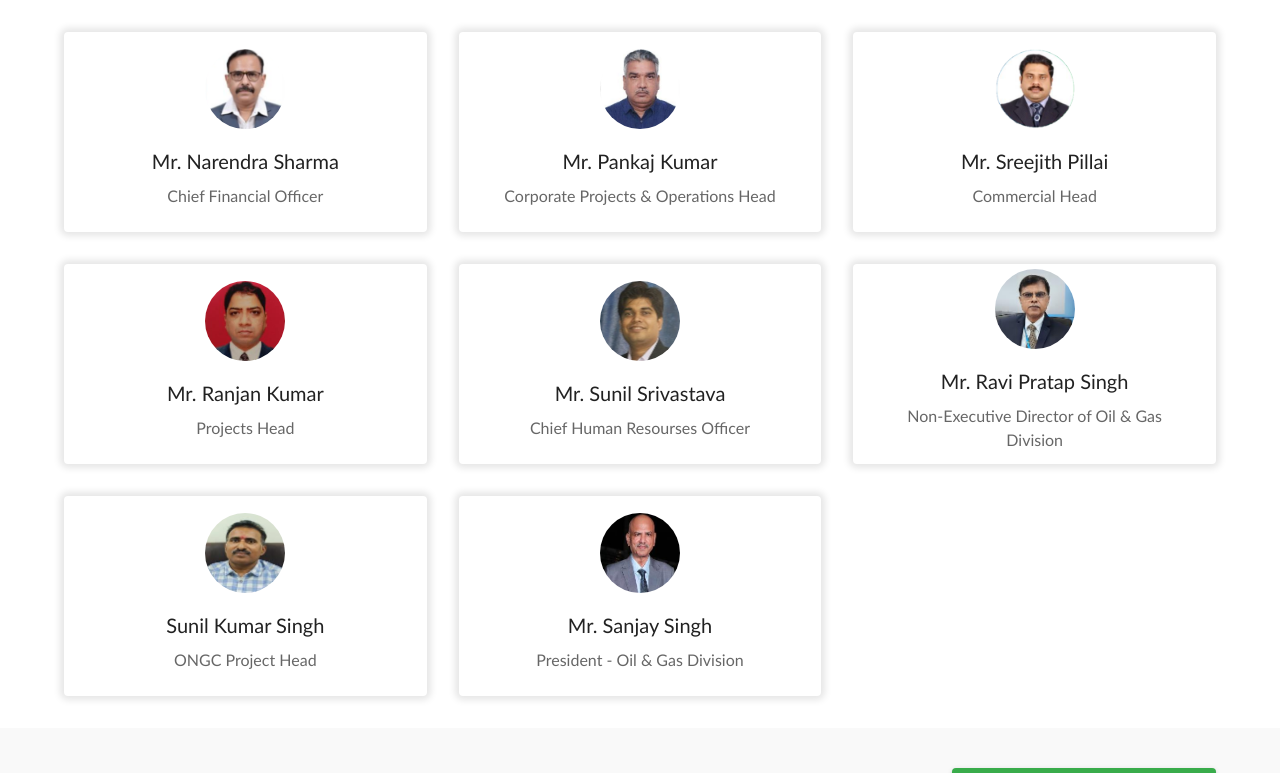
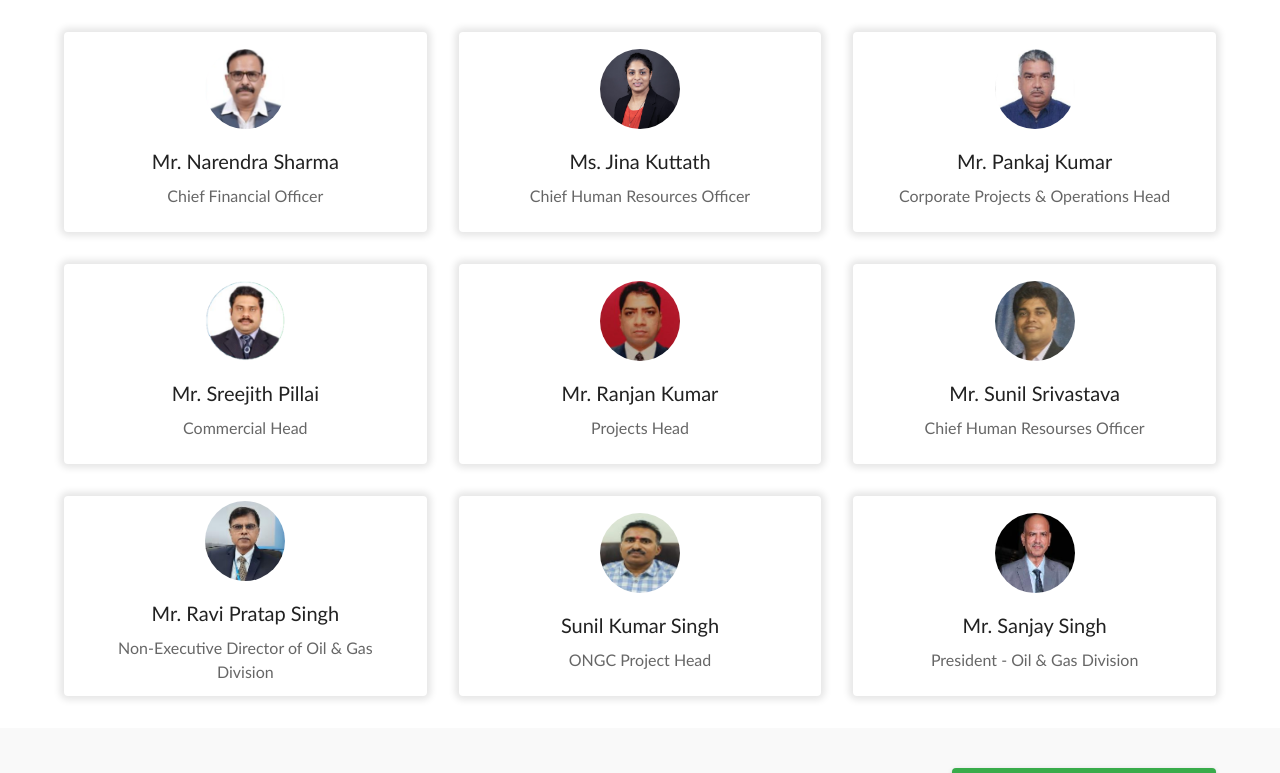
Before and after one commit to TechBinderz/RbmInfracon, a React (Vite) app: page /aboutus/boardofdirector in a window 1280 px wide. Shown: the part 1393-2166 px from the top of the page. Built offline with nearby package versions, Linux system fonts and the light colour scheme; no server answers.

Commit message:
adding new management

```diff
--- a/src/features/about/Management.tsx
+++ b/src/features/about/Management.tsx
@@ -10,6 +10,7 @@ import sanjay_singh_photo from "../../assets/features/rbm_management/Mr. Sanjay
 import sreejith_pillai_photo from "../../assets/features/rbm_management/Mr. Sreejith Pillai.png";
 import sunil_srivastava_photo from "../../assets/features/rbm_management/Mr. Sunil Srivastava.png";
 import sunil_kumar_photo from "../../assets/features/rbm_management/Sunil Kumar Singh.png";
+import jina_kuttath_photo from "../../assets/features/rbm_management/Ms. Jina Kuttath.png";
 
 // Management team data
 const managementTeamList = [
@@ -28,6 +29,11 @@ const managementTeamList = [
     image: narendra_sharma_photo,
     title: "Chief Financial Officer",
     name: "Mr. Narendra Sharma",
+  },
+  {
+    image: jina_kuttath_photo,
+    title: "Chief Human Resources Officer",
+    name: "Ms. Jina Kuttath",
   },
   {
     image: pankaj_kumar_photo,
```
Also changed, not shown: src/assets/features/rbm_management/Ms. Jina Kuttath.png (added).
